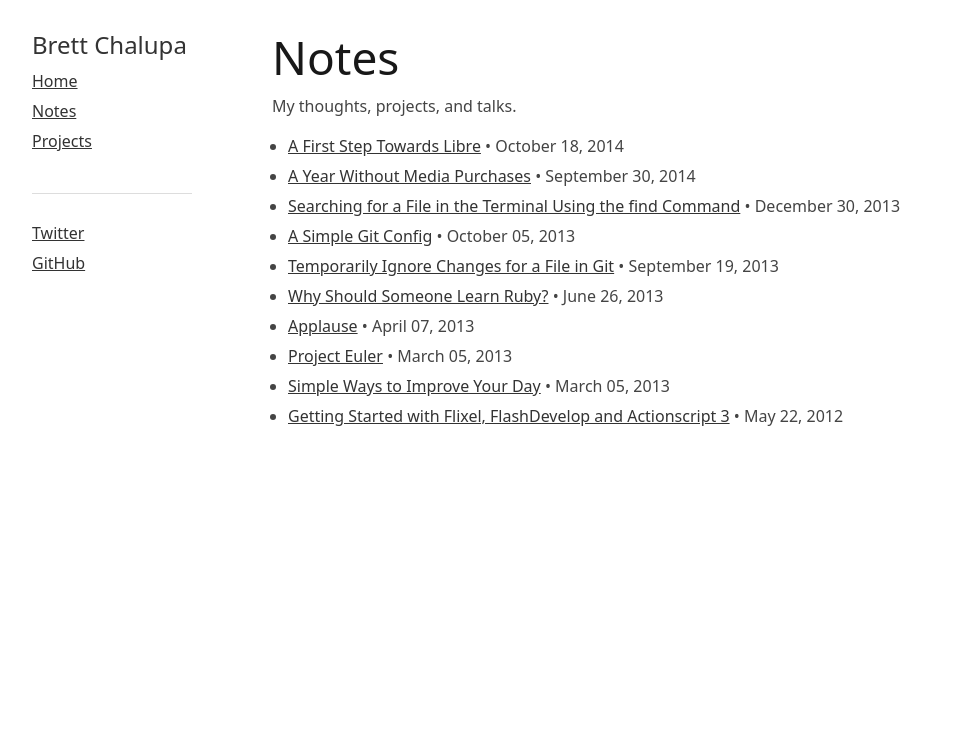
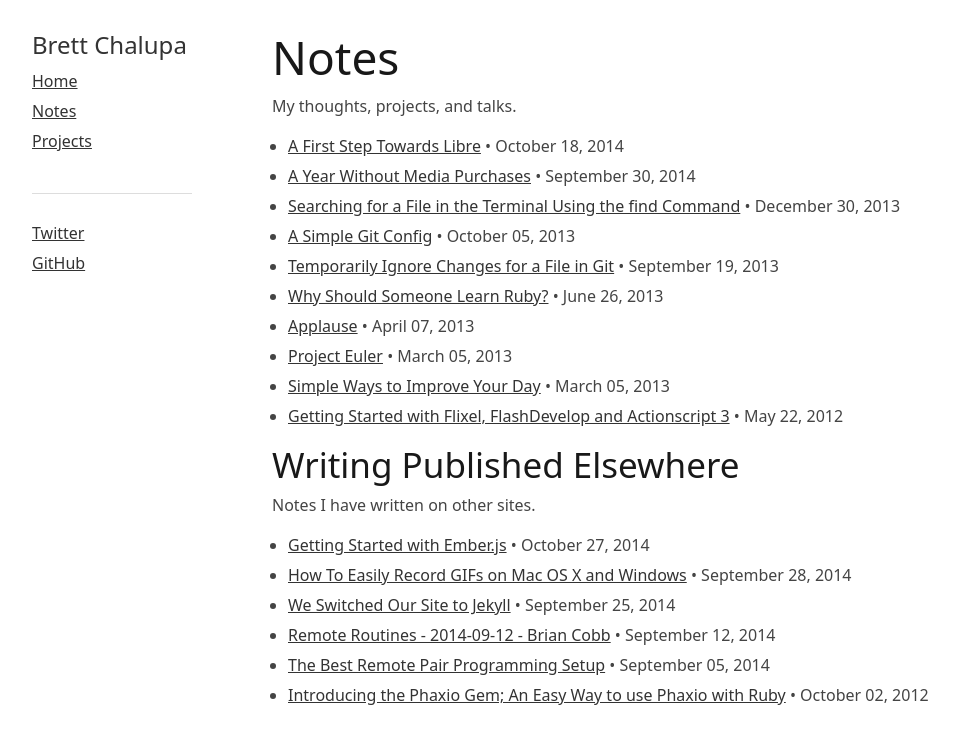
Before and after one commit to brettchalupa/brettchalupa.github.io, a Jekyll site: the page built from notes.html, in a window 1280 px wide. Shown: the top 744 px of the page, without its empty margins (138-1097 px from the left). Built offline with Jekyll 4.4.1, drawn with Linux system fonts in a browser that asks for light colours; Markdown is read by kramdown in place of the engine named in the settings.

Commit message:
Add writing published elsewhere to notes
Add a list of things I have written on other sites to the list of notes.

```diff
--- a/notes.html
+++ b/notes.html
@@ -14,4 +14,34 @@ permalink: /notes/
       <li><a href="{{ post.url }}">{{ post.title }}</a> • <span class="date">{{ post.date | date: "%B %d, %Y" }}</span></li>
     {% endfor %}
   </ul>
+
+  <h2>Writing Published Elsewhere</h2>
+
+  <p>Notes I have written on other sites.</p>
+
+  <ul class="posts">
+    <li>
+      <a href="http://gofullstack.com/getting-started-with-ember-js/">Getting Started with Ember.js</a> • <span class="date">October 27, 2014</span>
+    </li>
+
+    <li>
+      <a href="http://gofullstack.com/how-to-easily-record-gifs-on-mac-os-x-and-windows/">How To Easily Record GIFs on Mac OS X and Windows</a> • <span class="date">September 28, 2014</span>
+    </li>
+
+    <li>
+      <a href="http://gofullstack.com/we-switched-our-site-to-jekyll/">We Switched Our Site to Jekyll</a> • <span class="date">September 25, 2014</span>
+    </li>
+
+    <li>
+      <a href="http://gofullstack.com/remote-routines-2014-09-12-brian-cobb/">Remote Routines - 2014-09-12 - Brian Cobb</a> • <span class="date">September 12, 2014</span>
+    </li>
+
+    <li>
+      <a href="http://gofullstack.com/best-remote-pair-programming-setup/">The Best Remote Pair Programming Setup</a> • <span class="date">September 05, 2014</span>
+    </li>
+
+    <li>
+      <a href="http://www.gristmill.io/posts/17-introducing-the-phaxio-gem-an-easy-way-to-use-phaxio-with-ruby">Introducing the Phaxio Gem; An Easy Way to use Phaxio with Ruby</a> • <span class="date">October 02, 2012</span>
+    </li>
+  </ul>
 </div>
```
